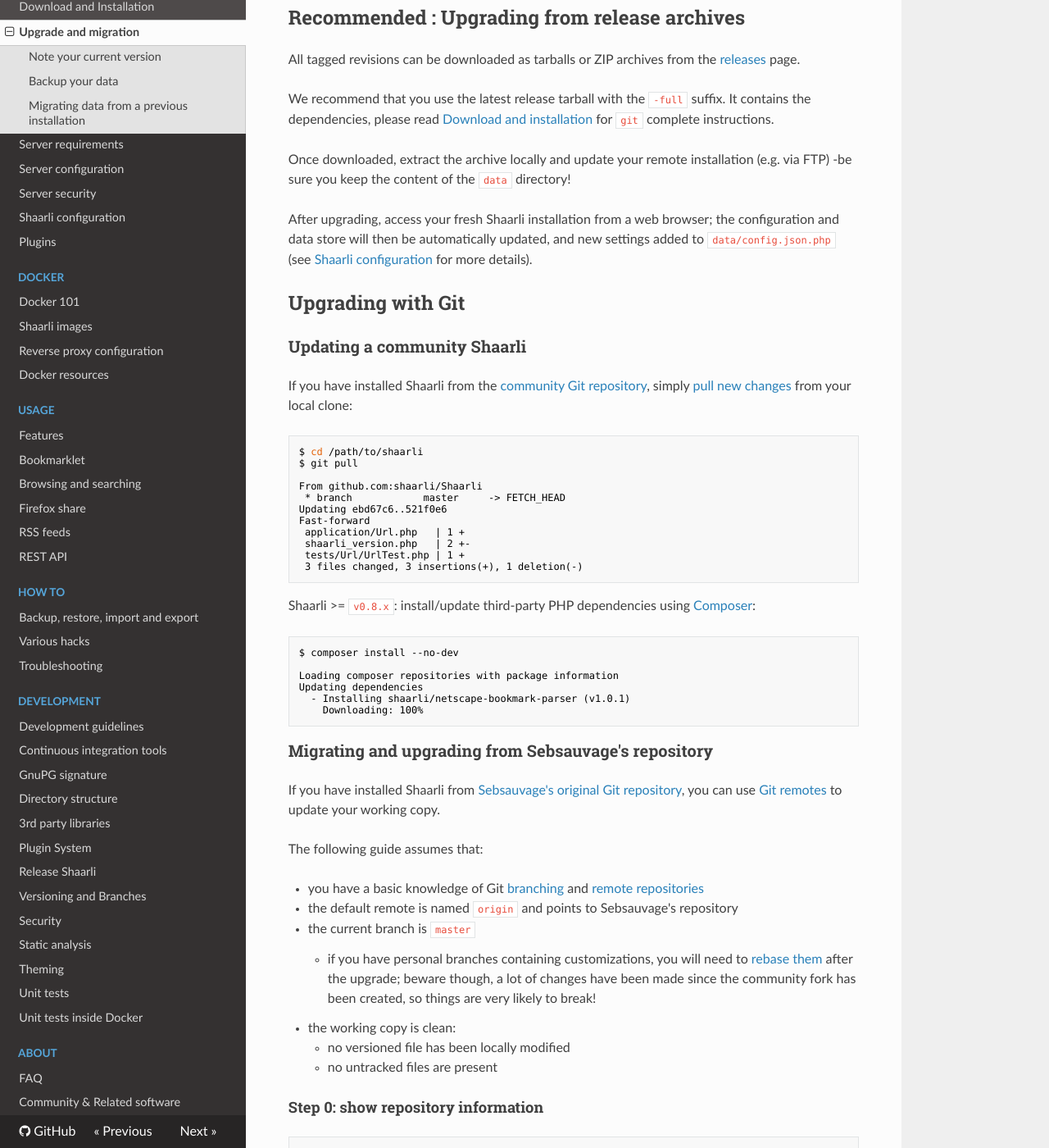
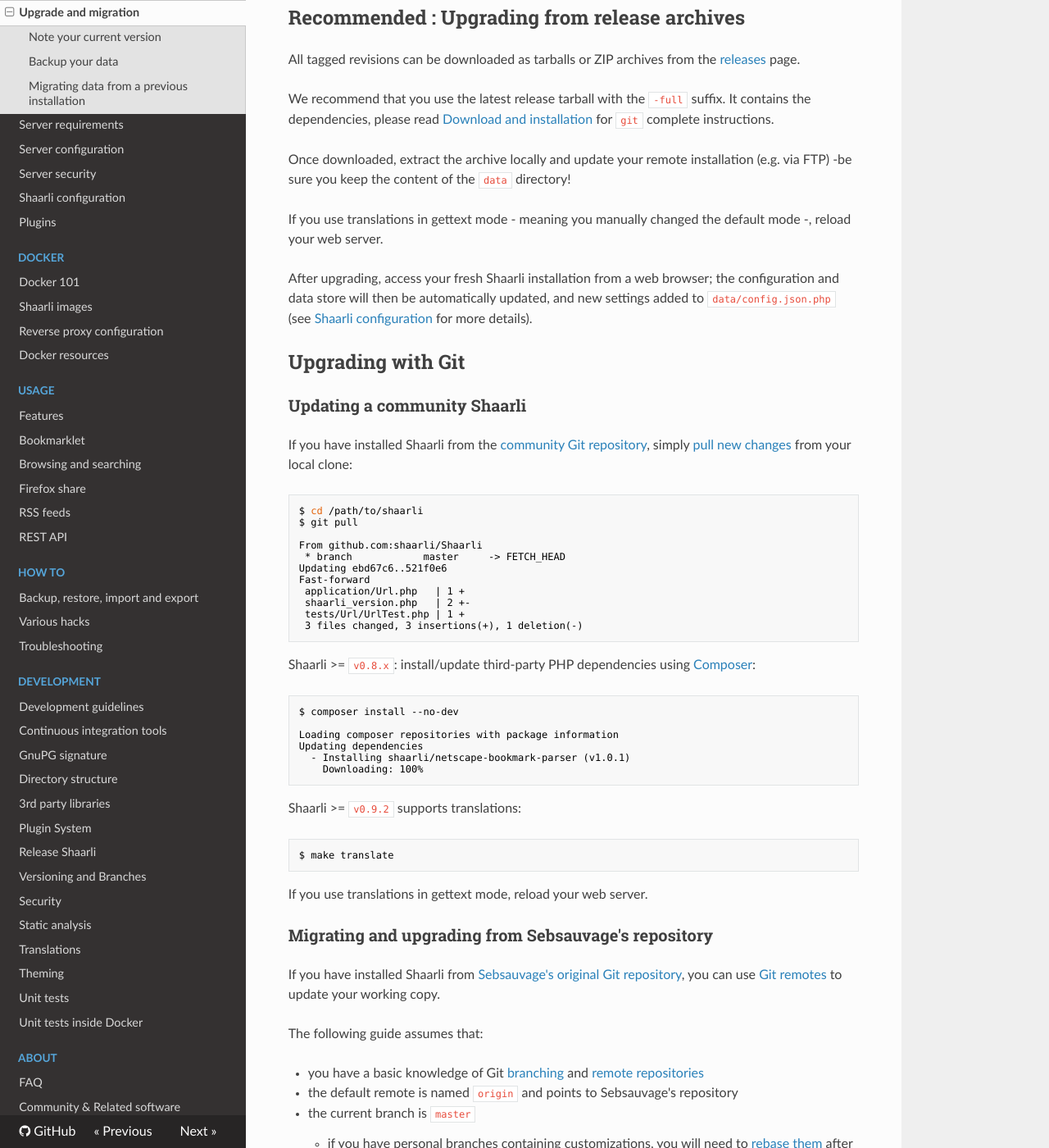
Before and after one commit to sebsauvage/Shaarli, an MkDocs documentation site: the page built from doc/md/Upgrade-and-migration.md, in a window 1280 px wide and 1400 px high, scrolled down 993 px. Shown: the whole window at 82% size. Built offline with MkDocs 1.6.1, drawn with Linux system fonts in a browser that asks for light colours; nearby versions of some CDN libraries; old or Windows-style settings are respelled for this version of MkDocs; some of the changed text lies outside the part shown.

Commit message:
Translation documentation

````diff
--- a/doc/md/Upgrade-and-migration.md
+++ b/doc/md/Upgrade-and-migration.md
@@ -39,7 +39,10 @@
 
 Once downloaded, extract the archive locally and update your remote installation (e.g. via FTP) -be sure you keep the content of the `data` directory!
 
-After upgrading, access your fresh Shaarli installation from a web browser; the configuration and data store will then be automatically updated, and new settings added to `data/config.json.php` (see [Shaarli configuration](Shaarli-configuration) for more details).
+If you use translations in gettext mode - meaning you manually changed the default mode -,
+reload your web server.
+
+After upgrading, access your fresh Shaarli installation from a web browser; the configuration and data store will then be automatically updated, and new settings added to `data/config.json.php` (see [Shaarli configuration](Shaarli configuration) for more details).
 
 ## Upgrading with Git
 
@@ -71,6 +74,14 @@
   - Installing shaarli/netscape-bookmark-parser (v1.0.1)
     Downloading: 100%
 ```
+
+Shaarli >= `v0.9.2` supports translations:
+
+```bash
+$ make translate
+```
+
+If you use translations in gettext mode, reload your web server.
 
 ### Migrating and upgrading from Sebsauvage's repository
 
@@ -151,6 +162,14 @@
     Downloading: 100%
 ```
 
+Shaarli >= `v0.9.2` supports translations:
+
+```bash
+$ make translate
+```
+
+If you use translations in gettext mode, reload your web server.
+
 Optionally, you can delete information related to the legacy version:
 
 ```bash
--- a/mkdocs.yml
+++ b/mkdocs.yml
@@ -43,6 +43,7 @@
     - Versioning and Branches: Versioning-and-Branches.md
     - Security: Security.md
     - Static analysis: Static-analysis.md
+    - Translations: Translations.md
     - Theming: Theming.md
     - Unit tests: Unit-tests.md
     - Unit tests inside Docker: Unit-tests-Docker.md
````
Also changed, not shown: doc/md/Download-and-Installation.md (+3 -1 lines), doc/md/Server-requirements.md (+1 -0 lines), doc/md/Shaarli-configuration.md (+21 -0 lines), doc/md/Translations.md (added, +152 -0 lines), doc/md/images/install-shaarli.png (added), doc/md/images/poedit-1.jpg (added).
